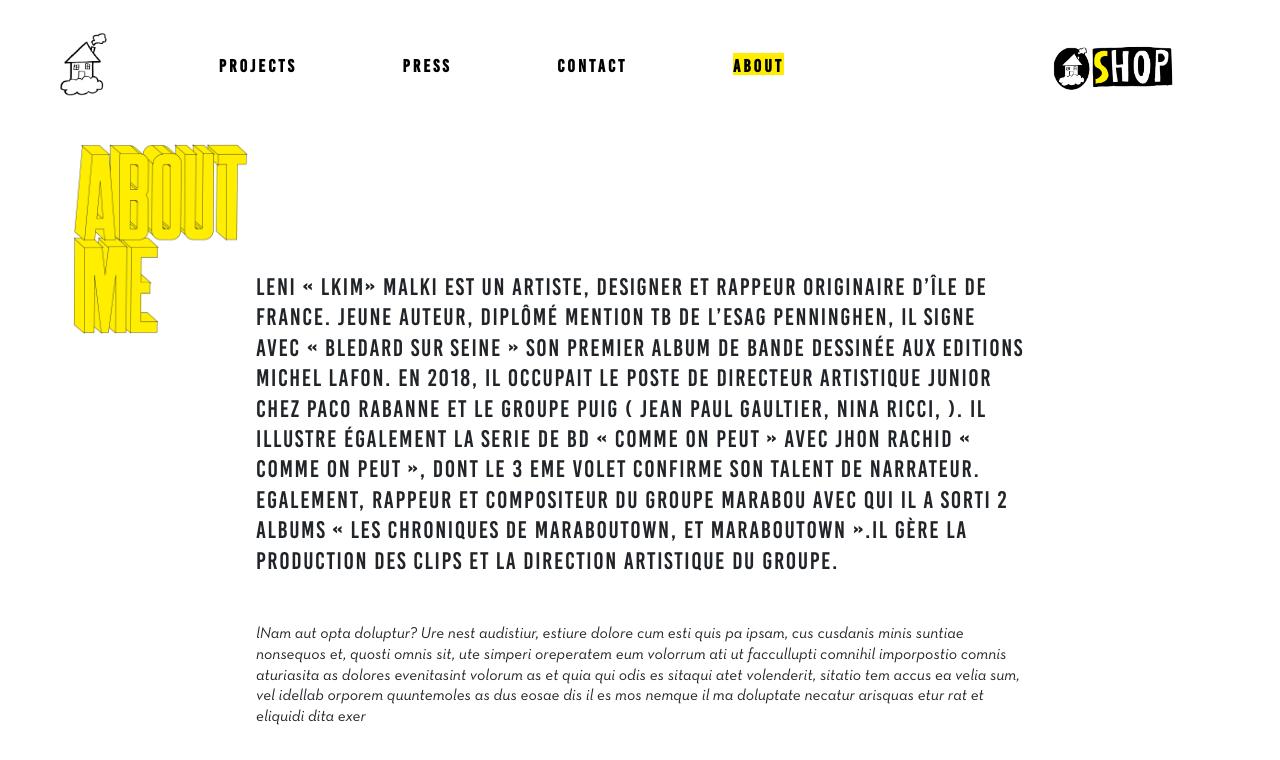
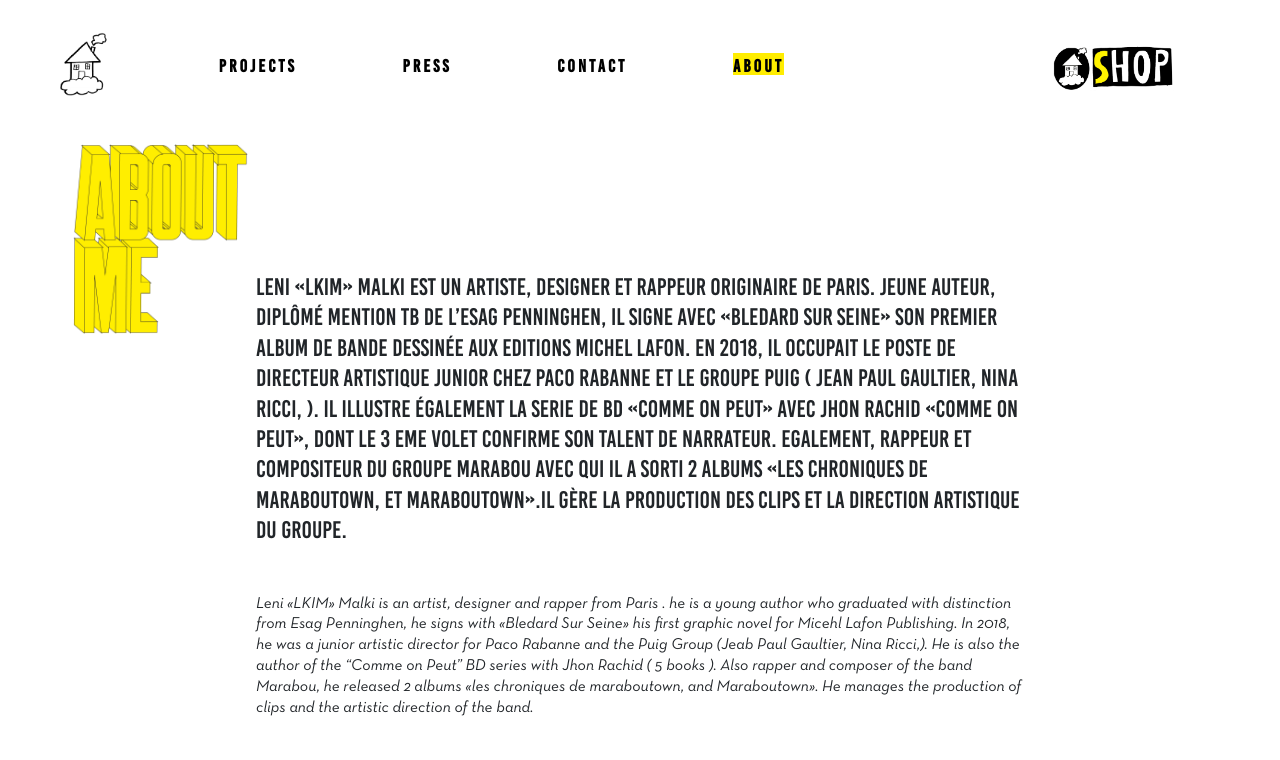
Before and after one commit to antoniGIT2403/lkimportfolio, a React (Create React App) app: page /about in a window 1280 px wide. Shown: the top 760 px of the page. Built offline with nearby package versions, Linux system fonts and the light colour scheme.

Commit message:
modif final9

```diff
--- a/src/App.css
+++ b/src/App.css
@@ -113,7 +113,7 @@
 font-size: 1.5rem;
 text-align: left;
 margin-bottom: 3rem;
-letter-spacing: .1rem;
+/* letter-spacing: .1rem; */
     line-height: 1.9rem;
 }
 .about-secondtext{
--- a/src/App.js
+++ b/src/App.js
@@ -9,13 +9,13 @@
 import shopbtn from "./img/shop-gif.gif";
 import { library } from "@fortawesome/fontawesome-svg-core";
 import { fab } from "@fortawesome/free-brands-svg-icons";
-import { faEnvelope, faAngleDoubleDown ,faArrowLeft } from "@fortawesome/free-solid-svg-icons";
+import { faEnvelope, faAngleDoubleDown ,faArrowLeft, faDesktop } from "@fortawesome/free-solid-svg-icons";
 import { slide as Menu } from "react-burger-menu";
 import React, { Component } from "react";
 import {withRouter} from 'react-router-dom';
 import PropTypes from "prop-types";
 
-library.add(fab, faEnvelope, faAngleDoubleDown, faArrowLeft);
+library.add(fab, faEnvelope, faAngleDoubleDown, faArrowLeft, faDesktop);
 
 class App extends Component {
   constructor(props) {
--- a/src/about.js
+++ b/src/about.js
@@ -14,17 +14,10 @@
     </div>
     <div className="container">
       <p className="about-maintext">
-     Leni « LKIM» Malki est un artiste, designer et rappeur originaire d’île de France. Jeune auteur, diplômé mention TB de l’ESAG Penninghen, il signe avec « Bledard sur Seine » son premier album de bande dessinée aux editions Michel Lafon. En 2018, il occupait le poste de directeur artistique junior chez Paco Rabanne et le groupe Puig ( Jean Paul Gaultier, Nina Ricci, ). Il illustre également la serie de Bd « Comme on Peut » avec Jhon Rachid « Comme on peut », dont le 3 eme volet confirme son talent de narrateur. Egalement, rappeur et compositeur du groupe Marabou avec qui il a sorti 2 albums « Les Chroniques de Maraboutown, et Maraboutown ».Il gère la production des clips et la direction artistique du groupe.
+     Leni «LKIM» Malki est un artiste, designer et rappeur originaire de Paris. Jeune auteur, diplômé mention TB de l’ESAG Penninghen, il signe avec «Bledard sur Seine» son premier album de bande dessinée aux editions Michel Lafon. En 2018, il occupait le poste de directeur artistique junior chez Paco Rabanne et le groupe Puig ( Jean Paul Gaultier, Nina Ricci, ). Il illustre également la serie de Bd «Comme on Peut» avec Jhon Rachid «Comme on peut», dont le 3 eme volet confirme son talent de narrateur. Egalement, rappeur et compositeur du groupe Marabou avec qui il a sorti 2 albums «Les Chroniques de Maraboutown, et Maraboutown».Il gère la production des clips et la direction artistique du groupe.
       </p>
       <p className="about-secondtext">
-      lNam aut opta doluptur? Ure nest audistiur, estiure dolore
-cum esti quis pa ipsam, cus cusdanis minis suntiae nonsequos
-et, quosti omnis sit, ute simperi oreperatem eum volorrum
-ati ut faccullupti comnihil imporpostio comnis aturiasita
-as dolores evenitasint volorum as et quia qui odis es sitaqui
-atet volenderit, sitatio tem accus ea velia sum, vel idellab
-orporem quuntemoles as dus eosae dis il es mos nemque il ma
-doluptate necatur arisquas etur rat et eliquidi dita exer
+      Leni «LKIM» Malki is an artist, designer and rapper from Paris . he is a young author who graduated with distinction from Esag Penninghen, he signs with «Bledard Sur Seine» his first graphic novel for Micehl Lafon Publishing. In 2018, he was a junior artistic director for Paco Rabanne and the Puig Group (Jeab Paul Gaultier, Nina Ricci,). He is also the author of the “Comme on Peut” BD series with Jhon Rachid ( 5 books ). Also rapper and composer of the band Marabou, he released 2 albums «les chroniques de maraboutown, and Maraboutown». He manages the production of clips and the artistic direction of the band.
         </p>
 
         </div>
--- a/src/composant-generique/ServicePress.js
+++ b/src/composant-generique/ServicePress.js
@@ -10,7 +10,7 @@
 
     var projectLab = 'presses';
     if(props.categorie === "all"){
-     projectLab =  projectLab + "(orderBy: ordreApparition_DESC)"
+     projectLab =  projectLab + "(orderBy: ordreApparition_ASC)"
     }
   else {
       projectLab =  projectLab + "(where: {categorie:"+ props.categorie +"})"
--- a/src/composant-generique/ServiceProject.js
+++ b/src/composant-generique/ServiceProject.js
@@ -9,7 +9,7 @@
   useEffect(() => {
     var projectLab = 'projects';
     if(props.categorie === "all"){
-     projectLab =  projectLab + "(orderBy: ordreApparition_DESC)"
+     projectLab =  projectLab + "(orderBy: ordreApparition_ASC)"
     }
   else {
       projectLab =  projectLab + "(where: {categorie:"+ props.categorie +"})"
--- a/src/contact.js
+++ b/src/contact.js
@@ -17,9 +17,9 @@
         <div className="col-lg-6 col-12 social-items" >
 
         <div className="social-block-row">
-        <a href="https://www.facebook.com/" target="_blank">    <div className="social-block"> <FontAwesomeIcon icon={["fab", "youtube"]} size="4x" /> <span> @MARABOUMUSIK</span></div></a>
-        <a href="https://www.facebook.com/" target="_blank">  <div className="social-block"> <FontAwesomeIcon icon={["fab", "instagram"]} size="4x" /> <span> @LKIMOFFICIEL</span></div></a>
-        <a href="https://www.facebook.com/" target="_blank">   <div className="social-block"> <FontAwesomeIcon icon={["fab", "facebook"]} size="4x" /> <span> @LKIM</span></div></a>
+        <a href="https://www.youtube.com/user/MCmarabou?fbclid=IwAR183-zAkTPshL0F9LWAmULshmcJWwEOZN62sU2XvaUsGC7dnLf5bR-n6SE" target="_blank">    <div className="social-block"> <FontAwesomeIcon icon={["fab", "youtube"]} size="4x" /> <span> @MARABOUMUSIK</span></div></a>
+        <a href="https://www.instagram.com/lkimofficiel/" target="_blank">  <div className="social-block"> <FontAwesomeIcon icon={["fab", "instagram"]} size="4x" /> <span> @LKIMOFFICIEL</span></div></a>
+        <a href="https://www.facebook.com/L-KiM-194919010841238" target="_blank">   <div className="social-block"> <FontAwesomeIcon icon={["fab", "facebook"]} size="4x" /> <span> @LKIM</span></div></a>
 
 
              </div>
@@ -27,9 +27,9 @@
 
 
              <div className="social-block-row">
-             <a href="https://www.facebook.com/" target="_blank"> <div className="social-block"> <FontAwesomeIcon icon={["fab", "shopify"]} size="4x" /> <span> LKIMSHOP</span> </div> </a>
-        <a href="https://www.facebook.com/" target="_blank"><div className="social-block"> <FontAwesomeIcon icon={["fab", "behance"]} size="4x" /> <span> @LENI "LKIM" MALKI</span></div> </a>
-        <a href="https://www.facebook.com/" target="_blank">  <div className="social-block"> <FontAwesomeIcon icon={["fab", "youtube"]} size="4x" /> <span> MARABOUTOWN.FR</span></div></a>
+             <a href="https://lkimshop.bigcartel.com/" target="_blank"> <div className="social-block"> <FontAwesomeIcon icon={["fab", "shopify"]} size="4x" /> <span> LKIMSHOP</span> </div> </a>
+        <a href="https://l.facebook.com/l.php?u=https%3A%2F%2Fwww.behance.net%2FL-Kim%3Ffbclid%3DIwAR3lD2xM_Iqqj7TKPKu8YFbngHmyd3pB5jWdOSXIuHko59u9jZqgpkNuHFg&h=AT3WdbzK_mXmeZSy01YDAl0m62znG8Qx_dSo2ClRPIv1HoDGWIElhcy9r0dev3N-PtEX1s6KIgIfYTmCbhZH7iHI_gBCY19AUEWtxrzKMw0sa_x-KQCZ6D7cE1TO4VZPnaE" target="_blank"><div className="social-block"> <FontAwesomeIcon icon={["fab", "behance"]} size="4x" /> <span> @LENI "LKIM" MALKI</span></div> </a>
+        <a href="https://www.maraboutown.fr/" target="_blank">  <div className="social-block"> <FontAwesomeIcon icon={["fa", "desktop"]} size="4x" /> <span> MARABOUTOWN.FR</span></div></a>
 
 
              </div>
```
Also changed, not shown: 1 other file (tests, documents, lock files or other folders).
